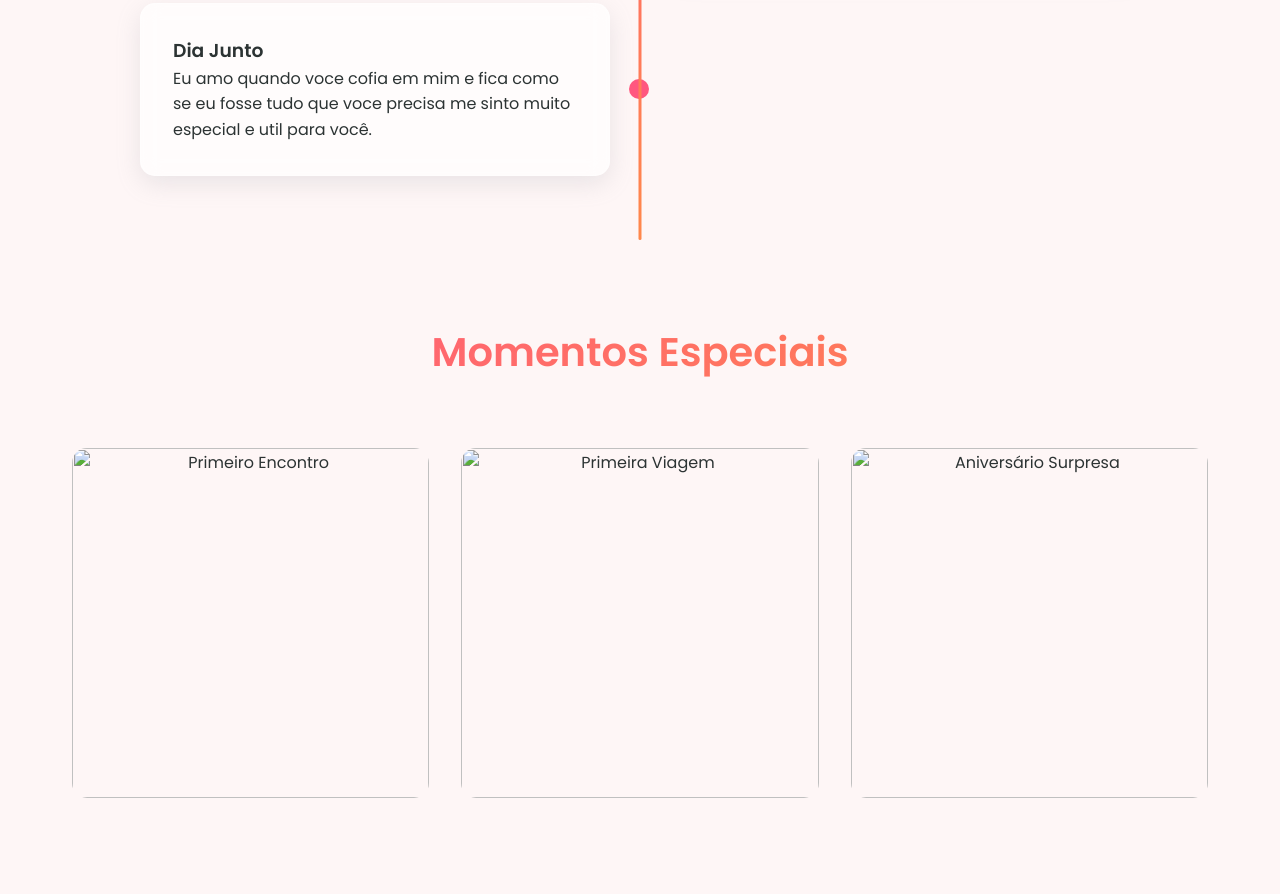
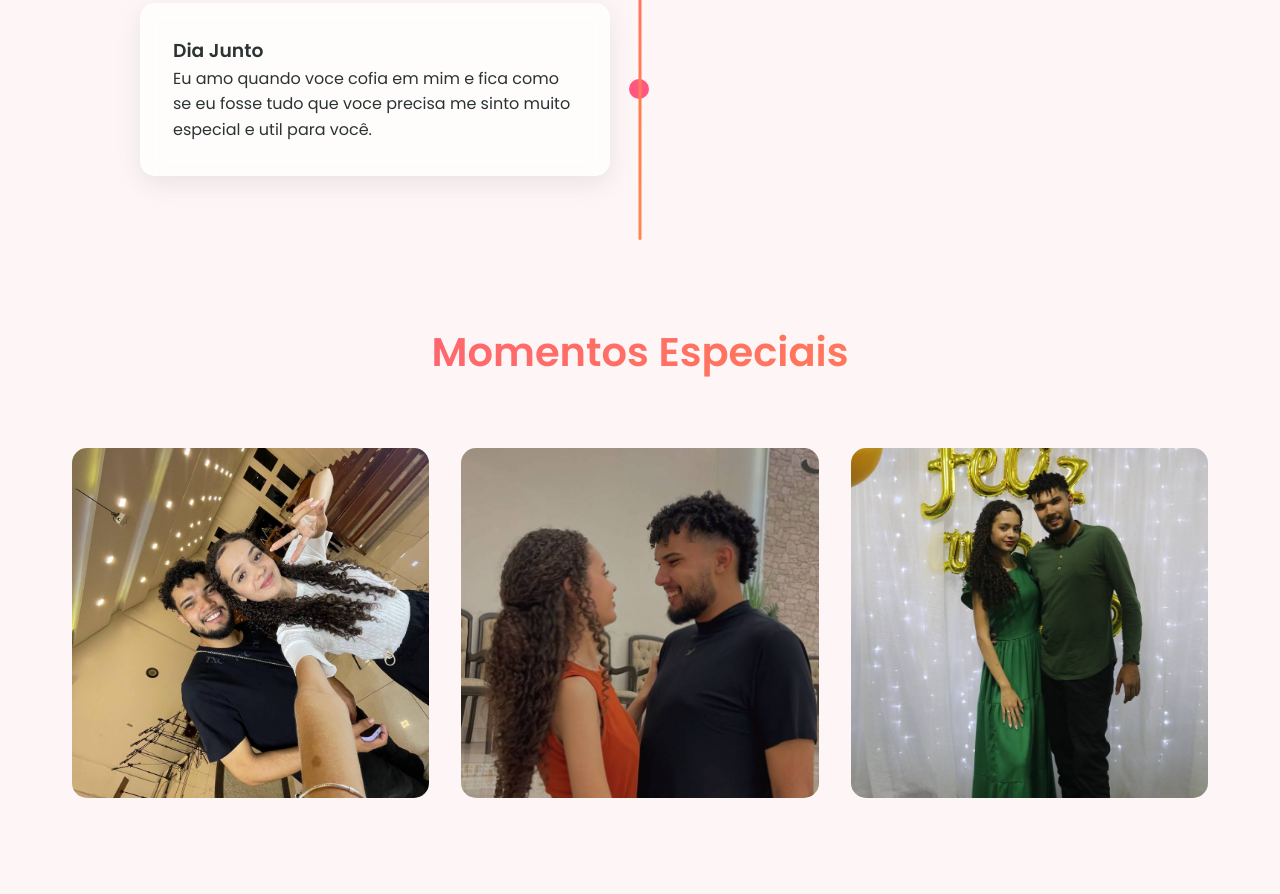
Before and after one commit to joaodiasft/yasmin, a plain HTML site: page index.html in a window 1280 px wide. Shown: the part 2138-3032 px from the top of the page. Drawn offline with Linux system fonts and the light colour scheme; the site is published under a folder, as on GitHub Pages, so addresses that start at the root find nothing.

Commit message:
Update index.html

```diff
--- a/index.html
+++ b/index.html
@@ -441,7 +441,7 @@
         <h2 class="section-title">Momentos Especiais</h2>
         <div class="special-moments-grid">
           <div class="moment-card">
-            <img src="/photo_2025-01-10_02-23-49.jpg" alt="Primeiro Encontro" class="moment-image">
+            <img src="./photo_2025-01-10_02-23-49.jpg" alt="Primeiro Encontro" class="moment-image">
             <div class="moment-overlay">
               <h3 class="moment-title">Dia na Igreja</h3>
               <div class="moment-date">Logo após a Virada</div>
@@ -450,7 +450,7 @@
           </div>
 
           <div class="moment-card">
-            <img src="/photo_2025-01-10_02-23-45.jpg" alt="Primeira Viagem" class="moment-image">
+            <img src="./photo_2025-01-10_02-23-45.jpg" alt="Primeira Viagem" class="moment-image">
             <div class="moment-overlay">
               <h3 class="moment-title">Eu amo essa foto.</h3>
               <div class="moment-date">Dia Otimo com você</div>
@@ -459,7 +459,7 @@
           </div>
 
           <div class="moment-card">
-            <img src="/photo_2025-01-10_02-23-40.jpg" alt="Anivers&#xe1;rio Surpresa" class="moment-image">
+            <img src="./photo_2025-01-10_02-23-40.jpg" alt="Anivers&#xe1;rio Surpresa" class="moment-image">
             <div class="moment-overlay">
               <h3 class="moment-title">Nossa ano Novo</h3>
               <div class="moment-date">01 Janeiro 2024</div>
```
